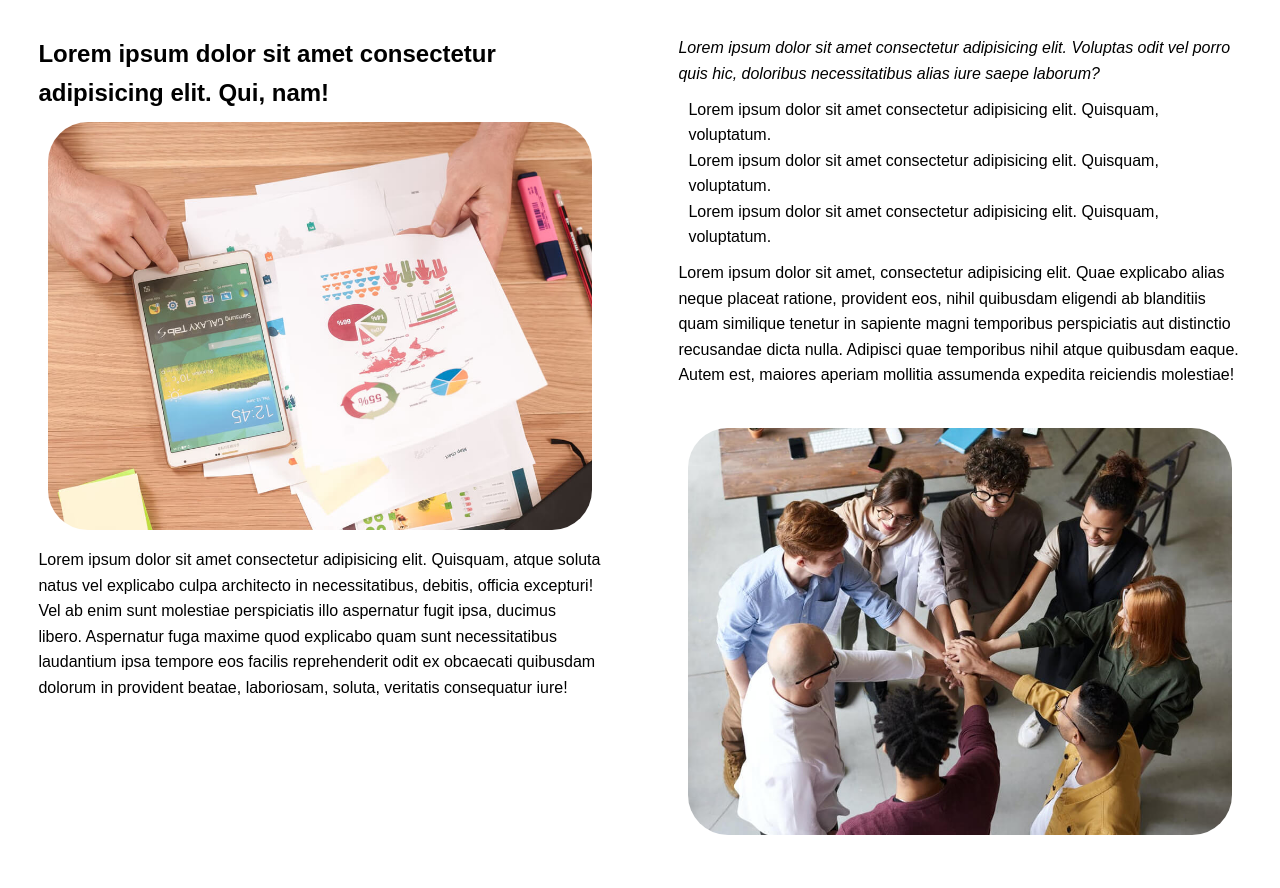
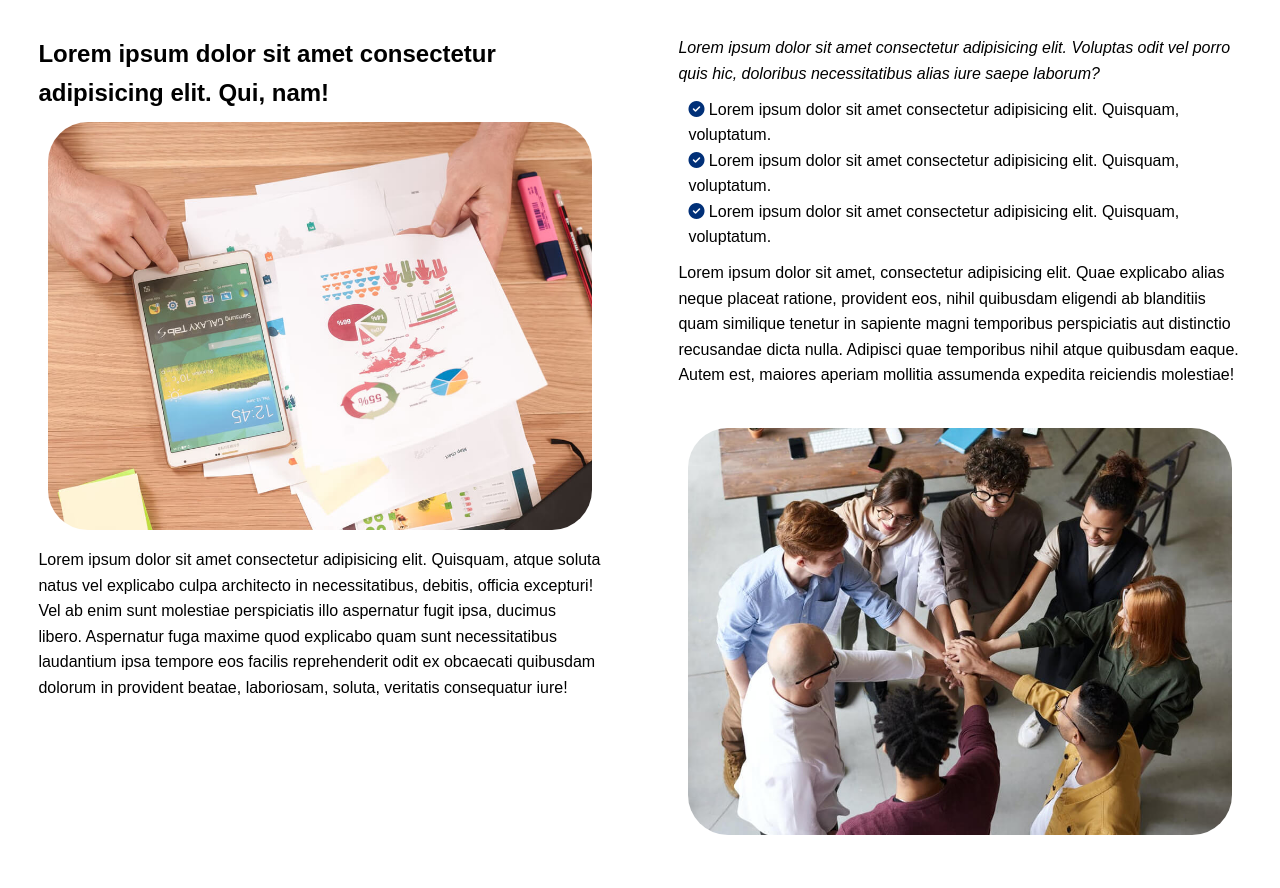
Before and after one commit to arthurW1935/lorem-imsum, a plain HTML site: page index.html in a window 1280 px wide. Shown: the part 1125-2013 px from the top of the page. Drawn offline with Linux system fonts and the light colour scheme.

Commit message:
updated index.html

```diff
--- a/index.html
+++ b/index.html
@@ -100,9 +100,9 @@
                 <aside class="about-right">
                     <p style="font-style: italic;">Lorem ipsum dolor sit amet consectetur adipisicing elit. Voluptas odit vel porro quis hic, doloribus necessitatibus alias iure saepe laborum?</p>
                     <ul>
-                        <li>Lorem ipsum dolor sit amet consectetur adipisicing elit. Quisquam, voluptatum.</li>
-                        <li>Lorem ipsum dolor sit amet consectetur adipisicing elit. Quisquam, voluptatum.</li>
-                        <li>Lorem ipsum dolor sit amet consectetur adipisicing elit. Quisquam, voluptatum.</li>
+                        <li> <i class="fa-solid fa-circle-check" style="color: #013078;"></i> Lorem ipsum dolor sit amet consectetur adipisicing elit. Quisquam, voluptatum.</li>
+                        <li> <i class="fa-solid fa-circle-check" style="color: #013078;"></i> Lorem ipsum dolor sit amet consectetur adipisicing elit. Quisquam, voluptatum.</li>
+                        <li> <i class="fa-solid fa-circle-check" style="color: #013078;"></i> Lorem ipsum dolor sit amet consectetur adipisicing elit. Quisquam, voluptatum.</li>
                     </ul>
                     <p>Lorem ipsum dolor sit amet, consectetur adipisicing elit. Quae explicabo alias neque placeat ratione, provident eos, nihil quibusdam eligendi ab blanditiis quam similique tenetur in sapiente magni temporibus perspiciatis aut distinctio recusandae dicta nulla. Adipisci quae temporibus nihil atque quibusdam eaque. Autem est, maiores aperiam mollitia assumenda expedita reiciendis molestiae!</p>
                     <img src="images/about-2.jpg" alt="About Image 2">
```
